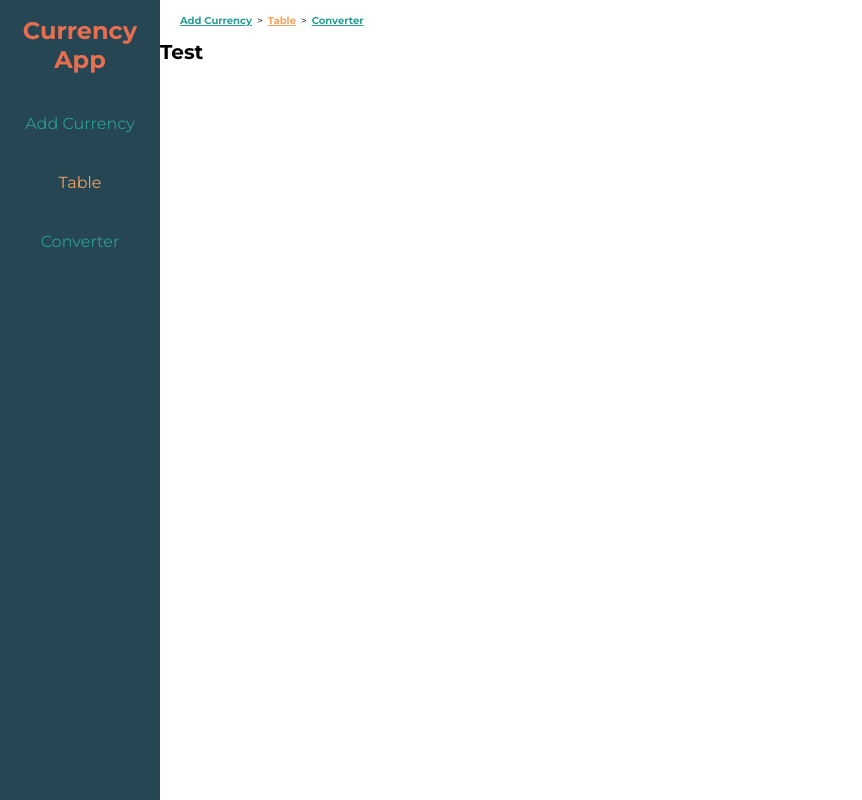
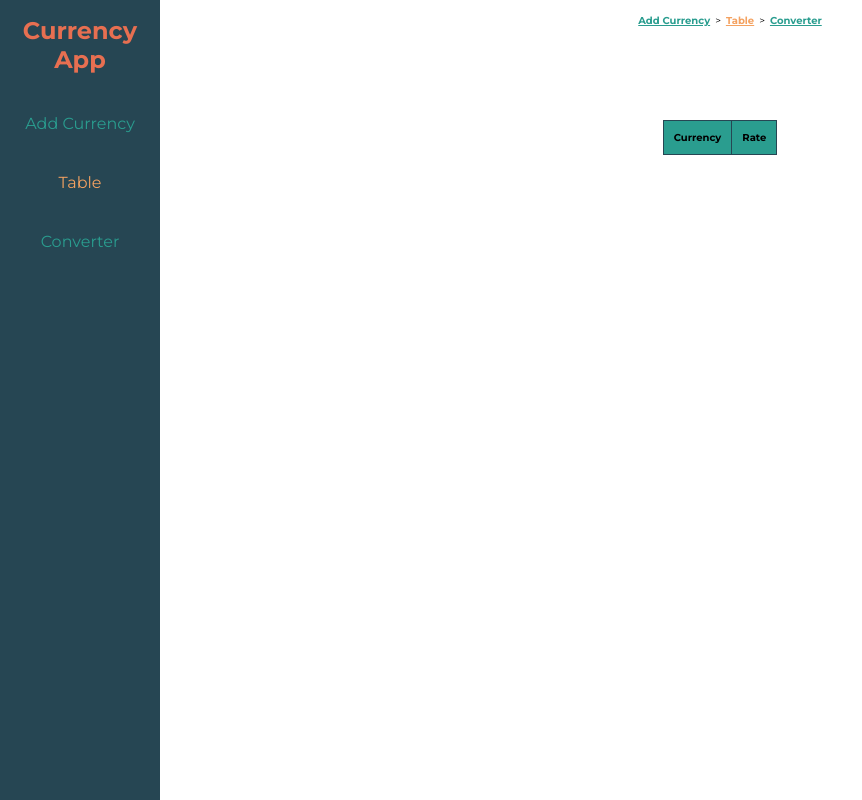
Before and after one commit to Cersin/varid-currency, a Vue app: page /currencyTable in a window 1280 px wide. Shown: the whole page, without its empty margins (0-862 px from the left). Built offline with nearby package versions, Linux system fonts and the light colour scheme.

Commit message:
feat(table): add table with currencies

```diff
--- a/src/components/UI/Sidenav.vue
+++ b/src/components/UI/Sidenav.vue
@@ -20,6 +20,7 @@ export default {
   display: flex;
   grid-area: sidebar;
   gap: 5vh;
+  min-height: 100vh;
   padding-top: 2vh;
   flex-direction: column;
   width: clamp(100px, 20vh, 400px);
--- a/src/styles/base.scss
+++ b/src/styles/base.scss
@@ -14,10 +14,10 @@ html {
 
 #app {
   display: grid;
-  min-height: 100vh;
   grid-template-columns: auto 1fr;
   grid-template-rows: auto 1fr;
   grid-template-areas: "sidebar breadcrumb"
                        "sidebar main";
-  justify-items: start;
+  justify-items: center;
+  align-items: start;
 }
--- a/src/views/AddCurrency.vue
+++ b/src/views/AddCurrency.vue
@@ -31,10 +31,9 @@ export default {
 
 <style scoped lang="scss">
 .currency {
-  align-self: center;
   display: flex;
   justify-content: center;
-  width: 100%;
+  align-self: center;
 }
 
 </style>
--- a/src/views/CurrencyTable.vue
+++ b/src/views/CurrencyTable.vue
@@ -1,13 +1,52 @@
 <template>
-  <h1>Test</h1>
+  <table>
+    <tr>
+      <th>Currency</th>
+      <th>Rate</th>
+    </tr>
+    <tr v-for="el in currencies" :key="el.currency">
+      <th>{{ el.currency }}</th>
+      <th>{{ el.rate }}</th>
+    </tr>
+  </table>
 </template>
 
 <script>
+import {mapGetters} from "vuex";
+
 export default {
-  name: "CurrencyTable"
+  name: "CurrencyTable",
+  computed: {
+    ...mapGetters({
+      currencies: "currencies"
+    })
+  }
 }
 </script>
 
 <style scoped lang="scss">
+@import "src/styles/variables";
+
+table {
+  margin-top: 10vh;
+  border-collapse: collapse;
+}
+
+td, th {
+  border: 1px solid $color-primary;
+  text-align: left;
+  padding: 1rem;
+}
+
+tr {
+
+  &:first-child {
+    background-color: $color-secondary;
+  }
+
+  &:nth-child(even) {
+    background-color: $color-salomon;
+  }
+}
 
 </style>
```
